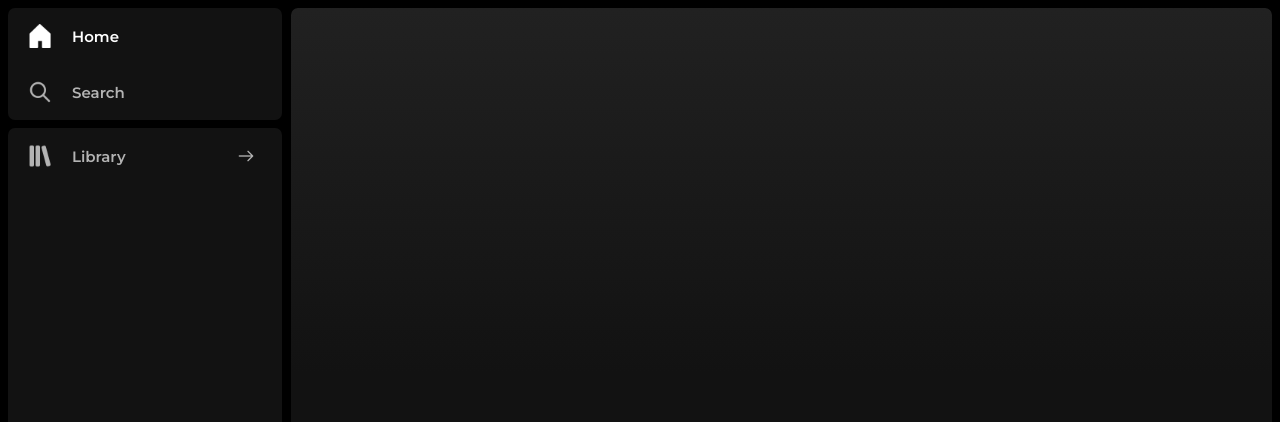
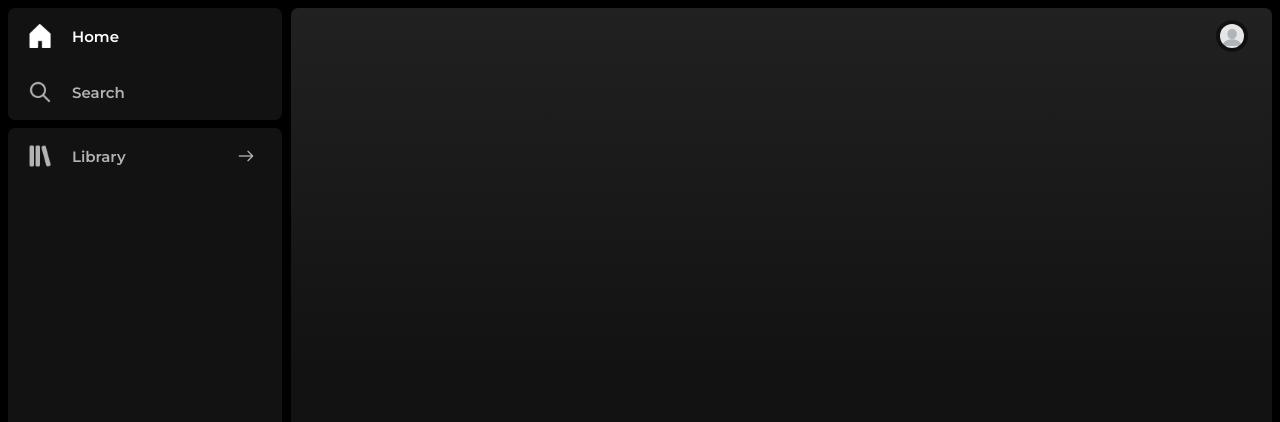
Before and after one commit to sawarni99/spotify-clone, a React (Create React App) app: page / in a window 1280 px wide. Shown: the top 422 px of the page. Built offline with nearby package versions, Linux system fonts and the light colour scheme.

Commit message:
Added profile button

```diff
--- /dev/null
+++ b/src/components/profile-button/ProfileButton.css
@@ -0,0 +1,53 @@
+.profile-button-container{
+    position: relative;
+}
+
+.profile-button {
+    height: 32px;
+    width: 32px;
+    border-radius: 500px;
+    background-color: rgba(0, 0, 0, 0.5);
+    cursor: pointer;
+    display: flex;
+    justify-content: center;
+    align-items: center;
+}
+
+.profile-button:hover {
+    transform: scale(1.05);
+    background-color: rgba(0, 0, 0, 0.8);
+}
+
+.profile-button:active {
+    opacity: 0.5;
+}
+
+.profile-button img {
+    height: 24px;
+    width: 24px;
+    border-radius: inherit;
+}
+
+.profile-menu {
+    right: 0px;
+    margin-top: var(--main-padding);
+    background-color: var(--color-bg-ternary);
+    box-shadow: 0 4px 8px 0 rgba(0, 0, 0, 0.2), 0 6px 20px 0 rgba(0, 0, 0, 0.19);
+    position: absolute;
+    width: 180px;
+    padding: 4px;
+    border-radius: 4px;
+    font-size: var(--font-size-secondary);
+}
+
+.profile-menu-item {
+    cursor: default;
+    display: flex;
+    align-items: center;
+    border-radius: inherit;
+    padding: 12px 8px 12px 8px;
+}
+
+.profile-menu-item:hover {
+    background-color: var(--color-gray-secondary);
+}
--- /dev/null
+++ b/src/components/profile-button/ProfileButton.jsx
@@ -0,0 +1,52 @@
+import './ProfileButton.css'
+import React, { useState, useRef } from 'react'
+import { profileMenuList } from '../../utils/Constants';
+import { useCheckOutsideClick } from '../../hooks/hooks';
+
+export default function ProfileButton({src}) {
+
+    const [showMenu, setShowMenu] = useState(false);
+    const mainRef = useRef(null);
+
+
+    useCheckOutsideClick(mainRef, setShowMenu);
+
+    const onClickProfile = () => {
+        setShowMenu(value => !value);
+    }
+
+    const onClickMenuItem = (key) => {
+
+        // Logic to do something when something is clicked...
+        switch(key){
+            case 'account':
+                // Fill here...
+                break;
+            case 'logout':
+                // Fill here...
+                break;
+            default:
+                return;
+        }
+    }
+
+    return (
+        <div ref={mainRef} className='profile-button-container'>
+            <div onClick={onClickProfile} className='profile-button'>
+                <img src={src} alt='' />
+            </div>
+            {
+                showMenu &&
+                <div className='profile-menu'>
+                    {
+                        profileMenuList.map((prop) =>
+                            <div className='profile-menu-item' key={prop.key} onClick={() => onClickMenuItem(prop.key)}>
+                                {prop.name}
+                            </div>
+                        )
+                    }
+                </div>
+            }
+        </div>
+    )
+}
--- a/src/hooks/hooks.js
+++ b/src/hooks/hooks.js
@@ -1,4 +1,5 @@
 import useResize from "./useResize";
 import useHover from './useHover';
+import useCheckOutsideClick from './useCheckOutsideClick';
 
-export {useResize, useHover};
+export {useResize, useHover, useCheckOutsideClick};
--- /dev/null
+++ b/src/hooks/useCheckOutsideClick.js
@@ -0,0 +1,23 @@
+import { useEffect } from 'react'
+
+export default function useCheckOutsideClick(ref, setShowMenu) {
+
+    useEffect(() => {
+
+        const onClickOnWindow = (event) => {
+            if(ref.current === null) return false;
+
+            if(!ref.current.contains(event.target)) {
+                setShowMenu(false);
+            }
+
+        }
+
+        window.addEventListener('click', onClickOnWindow);
+
+        return () => {
+            window.removeEventListener('click', onClickOnWindow)
+        }
+
+    }, [ref]);
+}
--- a/src/index.css
+++ b/src/index.css
@@ -4,17 +4,22 @@
     --color-white: #FFFFFF;
     --color-bg: #121212;
     --color-bg-secondary: #212121;
+    --color-bg-ternary: #282828;
     --color-primary-green: #1ed760;
     --color-secondary-green: #1db954;
     --main-padding: 8px;
+    --secondary-padding: 24px;
     --resizer-width: 5px;
     --border-radius: 7px;
     --min-width: 72px;
     --min-height: 56px;
+    --font-size-primary: 16px;
+    --font-size-secondary: 14px;
 }
 
 body {
     font-family: spotify-sans-semi-bold;
+    font-size: var(--font-size-primary);
     background-color: black;
     margin: 0;
     color: var(--color-white);
--- a/src/sections/nav-bar/NavBar.css
+++ b/src/sections/nav-bar/NavBar.css
@@ -6,6 +6,21 @@
     border-top-left-radius: inherit ;
     border-top-right-radius: inherit ;
     z-index: 2;
+    display: flex;
+    align-items: center;
+    padding: 0 var(--secondary-padding);
+    display: flex;
+}
+
+.nav-bar-left, .nav-bar-right {
+    height: 100%;
+    display: flex;
+    align-items: center;
+    flex: 1;
+}
+
+.nav-bar-right {
+    justify-content: end;
 }
 
 .nav-bar-background {
--- a/src/sections/nav-bar/NavBar.jsx
+++ b/src/sections/nav-bar/NavBar.jsx
@@ -1,10 +1,9 @@
 import './NavBar.css'
-import React, { useEffect, useRef } from 'react'
+import React from 'react'
 import { getRootStyle } from '../../utils/StyleUtil'
+import ProfileButton from '../../components/profile-button/ProfileButton'
 
 export default function NavBar({color, isSolid}) {
-
-    const mainRef = useRef(null);
 
     const bgStyle = {
         backgroundImage: (getRootStyle('--color-bg') !== color) ?
@@ -16,11 +15,16 @@ export default function NavBar({color, isSolid}) {
         background: isSolid ? color : null,
     }
 
-
     return (
         <>
-            <div ref={mainRef} style={mainStyle} className='nav-bar'></div>
-            <div style={bgStyle} className="nav-bar-background"></div>
+            <div style={mainStyle} className='nav-bar'>
+                <div className="nav-bar-left">
+                </div>
+                <div className="nav-bar-right">
+                    <ProfileButton src='./assets/icons/sample-dp.webp' />
+                </div>
+            </div>
+            <div style={bgStyle} className="nav-bar-background" />
         </>
     )
 }
--- a/src/utils/Constants.js
+++ b/src/utils/Constants.js
@@ -16,3 +16,14 @@ export const pages = {
     home: '/',
     search: '/search'
 }
+
+export const profileMenuList = [
+    {
+        key: 'account',
+        name: 'Account'
+    },
+    {
+        key: 'logout',
+        name: 'Log out'
+    }
+]
```
Also changed, not shown: public/assets/icons/sample-dp.webp (added).
